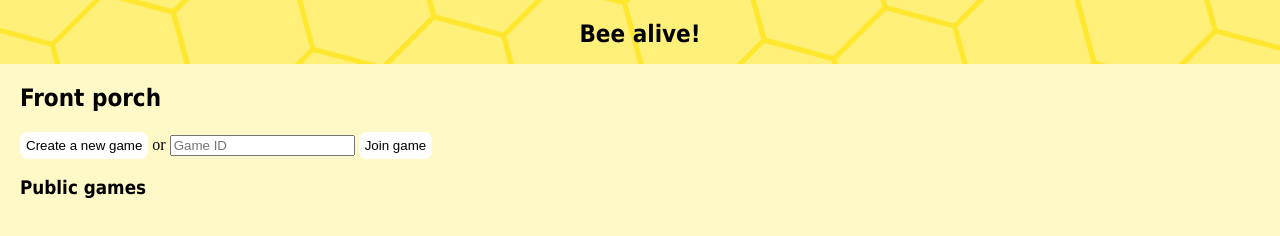
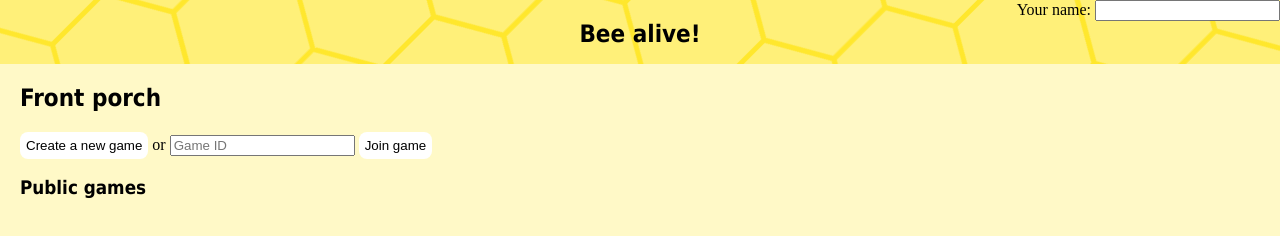
Before and after one commit to Timendus/bee-alive, a website built with webpack: page public/index.html in a window 1280 px wide. Built offline with nearby package versions, Linux system fonts and the light colour scheme; files whose address does not match are found by name.

Commit message:
Add place to put user name

```diff
--- a/public/index.html
+++ b/public/index.html
@@ -23,6 +23,12 @@
        </svg>
        <div class="game-name">
         <h1>Bee alive!</h1>
+       </div>
+       <div class="user-name">
+         <label>
+          Your name:
+          <input type="text" id="user-name"/>
+        </label>
        </div>
       </header>
 
--- a/public/style.css
+++ b/public/style.css
@@ -23,6 +23,12 @@ header {
   display: flex;
   position: absolute;
   width: 100%;
+}
+
+.user-name {
+  position: absolute;
+  right: 0;
+  top: 0;
 }
 
 .page {
```
